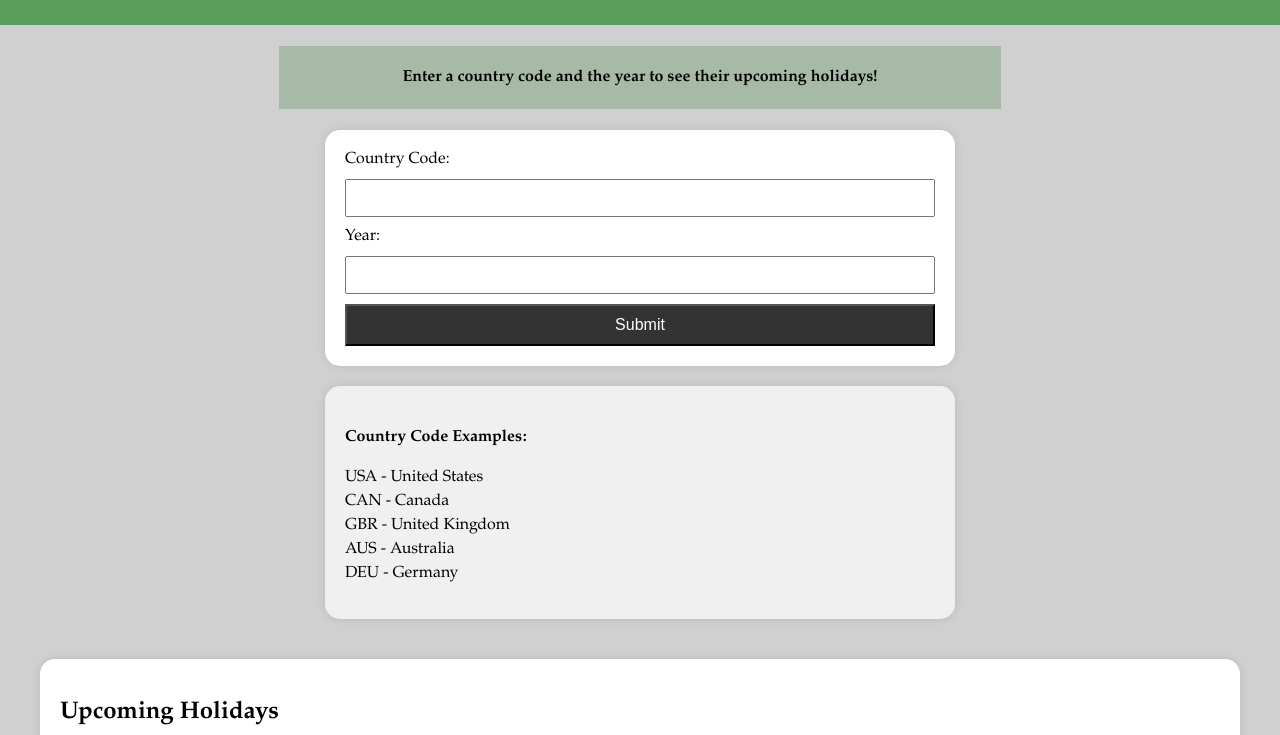
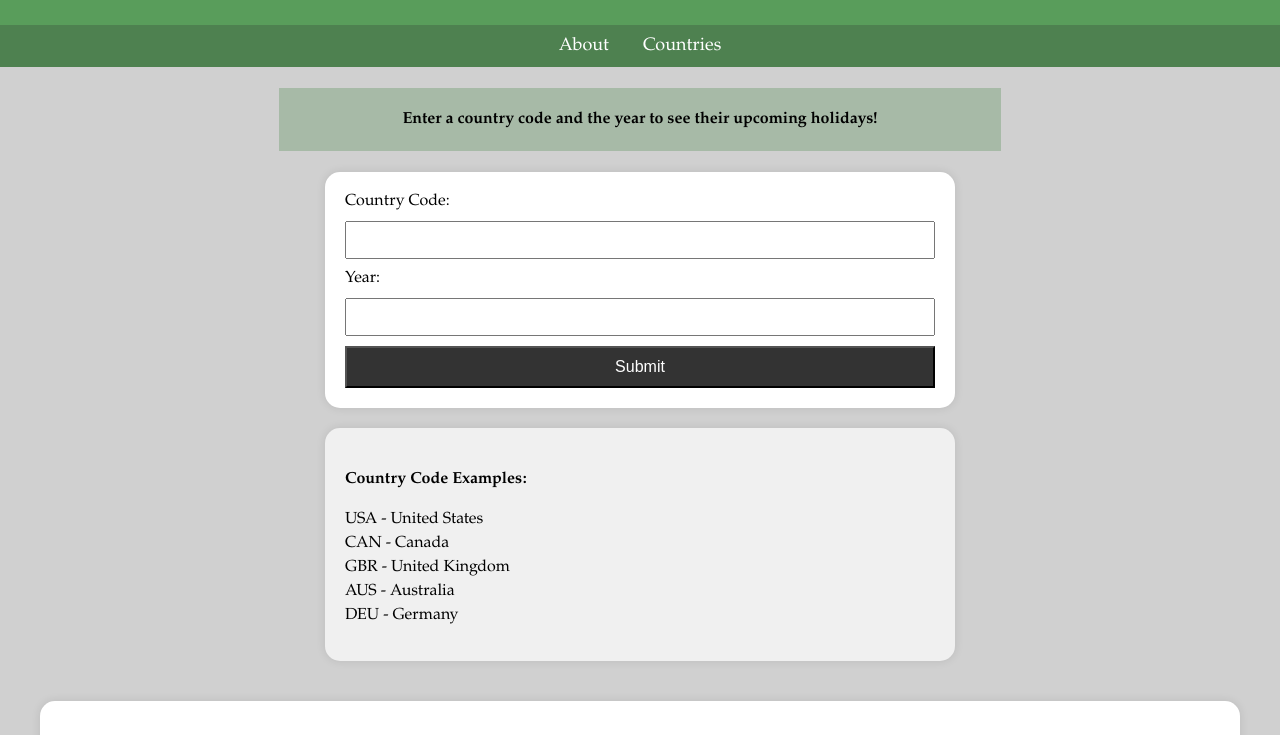
Before and after one commit to INST377-UMD/inst377-group-project-diyapatel02, a website: page index.html in a window 1280 px wide. Shown: the part 88-823 px from the top of the page. Drawn offline with nearby package versions, Linux system fonts and the light colour scheme.

Commit message:
Added nav bar

```diff
--- a/index.html
+++ b/index.html
@@ -72,6 +72,25 @@
 
         button:hover {
             background-color: #555;
+        }
+
+        nav {
+            background-color: rgb(78, 129, 80);
+            padding: 10px 0;
+            width: 100%;
+            text-align: center;
+        }
+
+        nav a {
+            color: #fff;
+            text-decoration: none;
+            margin: 0 15px;
+            font-size: 18px;
+            transition: color 0.3s ease;
+        }
+
+        nav a:hover {
+            color: #90c591;
         }
 
         .examples {
@@ -152,6 +171,10 @@
     <header>
         <h1>Holiday Planner</h1>
     </header>
+    <nav>
+        <a href="about.html">About</a>
+        <a href="countries.html">Countries</a>
+    </nav>
     <main>
         <div class="subheading">
             <h4>Enter a country code and the year to see their upcoming holidays!</h2>
```
